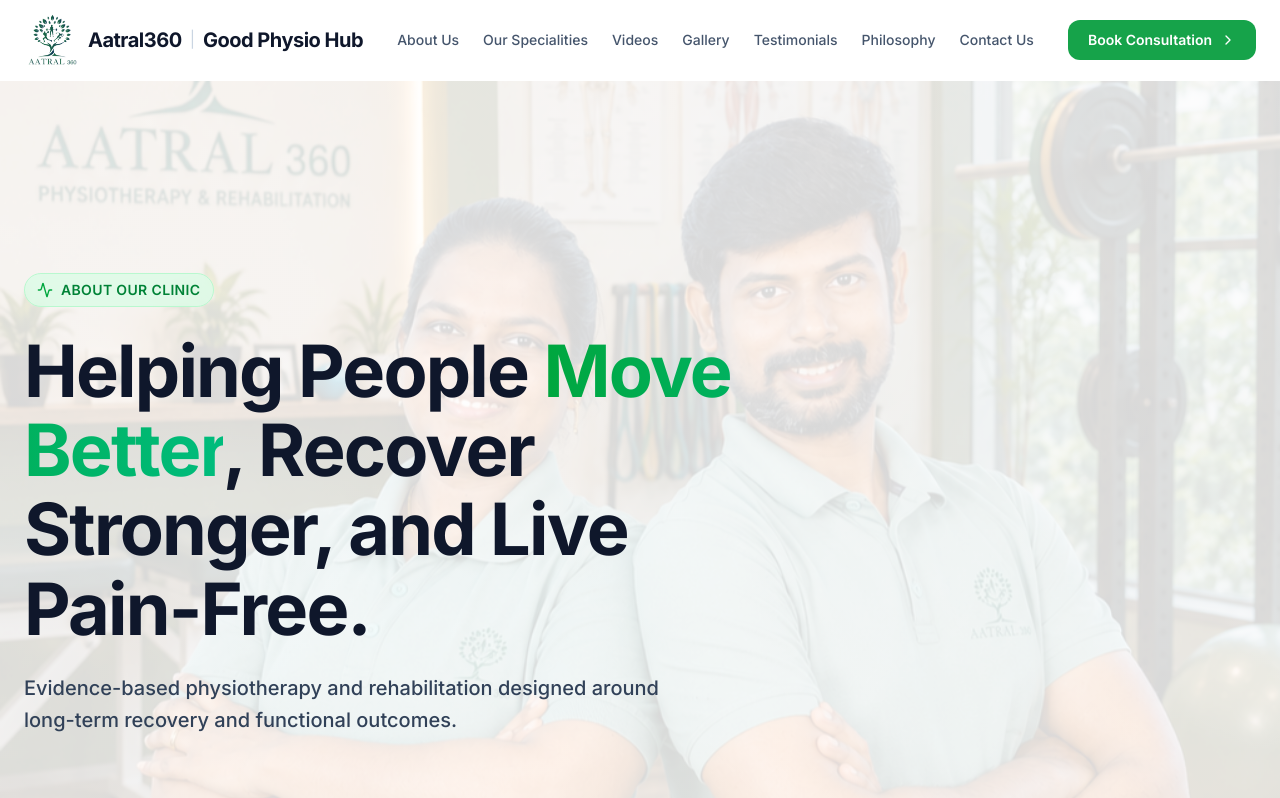
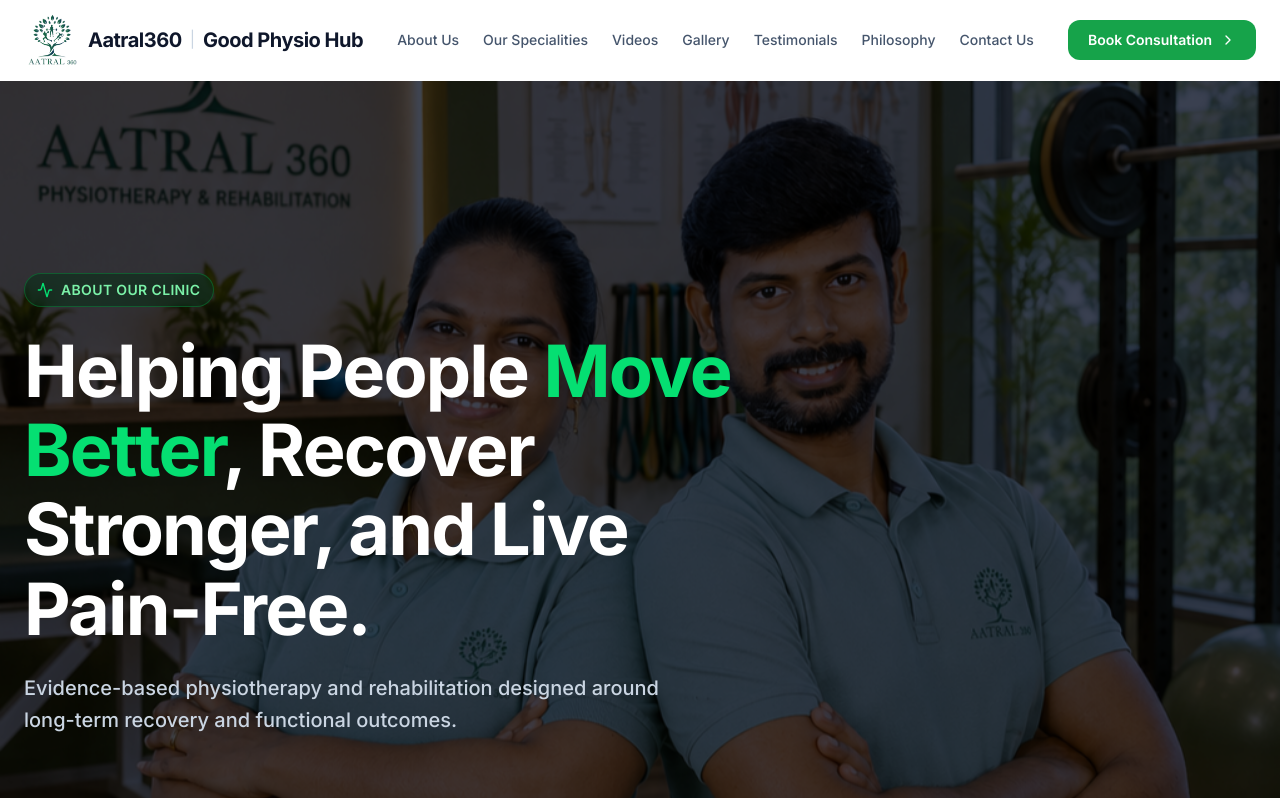
Before and after one commit to Atchyuteswar/the-physio-hub, a Next.js app: page /about in a window 1280 px wide. Shown: the top 798 px of the page. Built offline with nearby package versions, Linux system fonts and the light colour scheme.

Commit message:
feat: add contact section and initial pages for about and physiotherapy info

```diff
--- a/src/app/about/page.tsx
+++ b/src/app/about/page.tsx
@@ -64,47 +64,33 @@ export default function AboutPage() {
         dangerouslySetInnerHTML={{ __html: JSON.stringify(jsonLd) }}
       />
       {/* SECTION 1: Hero Section */}
-      <section className="relative pt-20 pb-20 sm:pt-32 sm:pb-32 lg:pt-48 lg:pb-48 overflow-hidden flex items-center min-h-[50vh] sm:min-h-[70vh]">
-        {/* Background Image Placeholder */}
+      <section className="relative pt-20 pb-20 sm:pt-32 sm:pb-32 lg:pt-48 lg:pb-48 overflow-hidden flex items-center min-h-[50vh] sm:min-h-[70vh] bg-slate-950 text-white">
+        {/* Background Image */}
         <div className="absolute inset-0 z-0">
-          <div className="absolute inset-0 flex items-center justify-center bg-slate-200">
-            <div className="text-center">
-              <Users className="w-16 h-16 md:w-24 md:h-24 text-slate-300 mx-auto mb-4" />
-              <p className="text-slate-400 font-medium text-lg md:text-xl">
-                Large Founder/Clinic Image Placeholder
-              </p>
-            </div>
-          </div>
-          {/* Overlay to ensure text readability */}
-          <div className="absolute inset-0 bg-white/80 md:bg-linear-to-r md:from-white/95 md:to-white/30" />
           <Image
             src="/images/about-ill.jpg"
             alt="Aatral360 Clinic and Founder"
             fill
+            sizes="100vw"
             className="object-cover"
             priority
           />
-          <div className="absolute inset-0 bg-white/80 md:bg-linear-to-r md:from-white/25 md:to-white/25" />
+          <div className="absolute inset-0 bg-slate-900/80 mix-blend-multiply" />
         </div>
 
         <div className="container relative z-10">
           <div className="max-w-3xl">
-            <div className="inline-flex items-center gap-2 px-3 py-1.5 rounded-full bg-green-100/80 border border-green-200 mb-6 backdrop-blur-sm">
-              <Activity className="w-4 h-4 text-green-600" />
-              <span className="text-sm font-semibold text-green-700 tracking-wide uppercase">
+            <div className="inline-flex items-center gap-2 px-3 py-1.5 rounded-full bg-green-950/50 border border-green-500/30 mb-6 backdrop-blur-sm">
+              <Activity className="w-4 h-4 text-green-400" />
+              <span className="text-sm font-semibold text-green-300 tracking-wide uppercase">
                 About Our Clinic
               </span>
             </div>
-            <h1 className="text-3xl sm:text-5xl lg:text-7xl font-bold text-slate-900 leading-[1.1] mb-6 tracking-tight">
-              Helping People{" "}
-              <span className="text-transparent bg-clip-text bg-linear-to-r from-green-600 to-emerald-500">
-                Move Better
-              </span>
-              , Recover Stronger, and Live Pain-Free.
+            <h1 className="text-3xl sm:text-5xl lg:text-7xl font-bold text-white leading-[1.1] mb-6 tracking-tight">
+              Helping People <span className="text-green-400">Move Better</span>, Recover Stronger, and Live Pain-Free.
             </h1>
-            <p className="text-xl text-slate-700 leading-relaxed max-w-2xl font-medium">
-              Evidence-based physiotherapy and rehabilitation designed around
-              long-term recovery and functional outcomes.
+            <p className="text-xl text-slate-300 leading-relaxed max-w-2xl font-medium">
+              Evidence-based physiotherapy and rehabilitation designed around long-term recovery and functional outcomes.
             </p>
           </div>
         </div>
--- a/src/app/physiotherapy/about/page.tsx
+++ b/src/app/physiotherapy/about/page.tsx
@@ -63,40 +63,32 @@ export default function AboutPage() {
         dangerouslySetInnerHTML={{ __html: JSON.stringify(jsonLd) }}
       />
       {/* SECTION 1: Hero Section */}
-      <section className="relative pt-20 pb-20 sm:pt-32 sm:pb-32 lg:pt-48 lg:pb-48 overflow-hidden flex items-center min-h-[50vh] sm:min-h-[70vh]">
-        {/* Background Image Placeholder */}
+      <section className="relative pt-20 pb-20 sm:pt-32 sm:pb-32 lg:pt-48 lg:pb-48 overflow-hidden flex items-center min-h-[50vh] sm:min-h-[70vh] bg-slate-950 text-white">
+        {/* Background Image */}
         <div className="absolute inset-0 z-0">
-          <div className="absolute inset-0 flex items-center justify-center bg-slate-200">
-            <div className="text-center">
-              <Users className="w-16 h-16 md:w-24 md:h-24 text-slate-300 mx-auto mb-4" />
-              <p className="text-slate-400 font-medium text-lg md:text-xl">Large Founder/Clinic Image Placeholder</p>
-            </div>
-          </div>
-          {/* Overlay to ensure text readability */}
-          <div className="absolute inset-0 bg-white/80 md:bg-linear-to-r md:from-white/95 md:to-white/30" />
           <Image
             src="/images/about-ill.jpg"
             alt="Aatral360 Clinic and Founder"
             fill
+            sizes="100vw"
             className="object-cover"
             priority
           />
-          <div className="absolute inset-0 bg-white/80 md:bg-linear-to-r md:from-white/25 md:to-white/25" />
-
+          <div className="absolute inset-0 bg-slate-900/80 mix-blend-multiply" />
         </div>
 
         <div className="container relative z-10">
           <div className="max-w-3xl">
-            <div className="inline-flex items-center gap-2 px-3 py-1.5 rounded-full bg-green-100/80 border border-green-200 mb-6 backdrop-blur-sm">
-              <Activity className="w-4 h-4 text-green-600" />
-              <span className="text-sm font-semibold text-green-700 tracking-wide uppercase">
+            <div className="inline-flex items-center gap-2 px-3 py-1.5 rounded-full bg-green-950/50 border border-green-500/30 mb-6 backdrop-blur-sm">
+              <Activity className="w-4 h-4 text-green-400" />
+              <span className="text-sm font-semibold text-green-300 tracking-wide uppercase">
                 About Our Clinic
               </span>
             </div>
-            <h1 className="text-3xl sm:text-5xl lg:text-7xl font-bold text-slate-900 leading-[1.1] mb-6 tracking-tight">
-              Helping People <span className="text-transparent bg-clip-text bg-linear-to-r from-green-600 to-emerald-500">Move Better</span>, Recover Stronger, and Live Pain-Free.
+            <h1 className="text-3xl sm:text-5xl lg:text-7xl font-bold text-white leading-[1.1] mb-6 tracking-tight">
+              Helping People <span className="text-green-400">Move Better</span>, Recover Stronger, and Live Pain-Free.
             </h1>
-            <p className="text-xl text-slate-700 leading-relaxed max-w-2xl font-medium">
+            <p className="text-xl text-slate-300 leading-relaxed max-w-2xl font-medium">
               Evidence-based physiotherapy and rehabilitation designed around long-term recovery and functional outcomes.
             </p>
           </div>
--- a/src/components/landing/ContactSection.tsx
+++ b/src/components/landing/ContactSection.tsx
@@ -70,13 +70,20 @@ export default function ContactSection() {
                     <h4 className="font-semibold text-slate-900 mb-1">
                       Location
                     </h4>
-                    <p className="text-slate-600 leading-relaxed text-sm">
-                      123 Health Avenue
+                    <a
+                      href="https://www.google.com/maps/place/Good+Physio+Hub/data=!4m7!3m6!1s0x3bcb936a8dc9b1f7:0xc792c255ec9e1588!8m2!3d17.4889439!4d78.3804162!16s%2Fg%2F11mzg2yvjw!19sChIJ97HJjWqTyzsRiBWe7FXCksc?authuser=0&hl=en&rclk=1"
+                      target="_blank"
+                      rel="noopener noreferrer"
+                      className="text-slate-600 leading-relaxed text-sm hover:text-green-600 transition-colors block"
+                    >
+                      Plot No. 500, Flat no. 502,
                       <br />
-                      Medical District
+                      5th floor, surya arcade 9th phase road,
                       <br />
-                      Cityville, ST 12345
-                    </p>
+                      Venkataramana Colony, Gokul plots,
+                      <br />
+                      K P H B Phase 9, Hyderabad, Telangana 500085
+                    </a>
                   </div>
                 </div>
 
@@ -89,7 +96,7 @@ export default function ContactSection() {
                       Phone
                     </h4>
                     <p className="text-slate-600 leading-relaxed text-sm">
-                      +1 (555) 123-4567
+                      +91 88380 86426
                     </p>
                   </div>
                 </div>
@@ -103,7 +110,7 @@ export default function ContactSection() {
                       Email
                     </h4>
                     <p className="text-slate-600 leading-relaxed text-sm">
-                      hello@thephysiohub.com
+                      goodphysiohub@gmail.com
                     </p>
                   </div>
                 </div>
@@ -117,11 +124,7 @@ export default function ContactSection() {
                       Hours
                     </h4>
                     <p className="text-slate-600 leading-relaxed text-sm">
-                      Mon - Fri: 8:00 AM - 6:00 PM
-                      <br />
-                      Saturday: 9:00 AM - 1:00 PM
-                      <br />
-                      Sunday: Closed
+                      Mon - Sun: 7:00 AM - 10:00 PM
                     </p>
                   </div>
                 </div>
```
Also changed, not shown: src/components/home/TestimonialsSection.tsx (+61 -9 lines).
